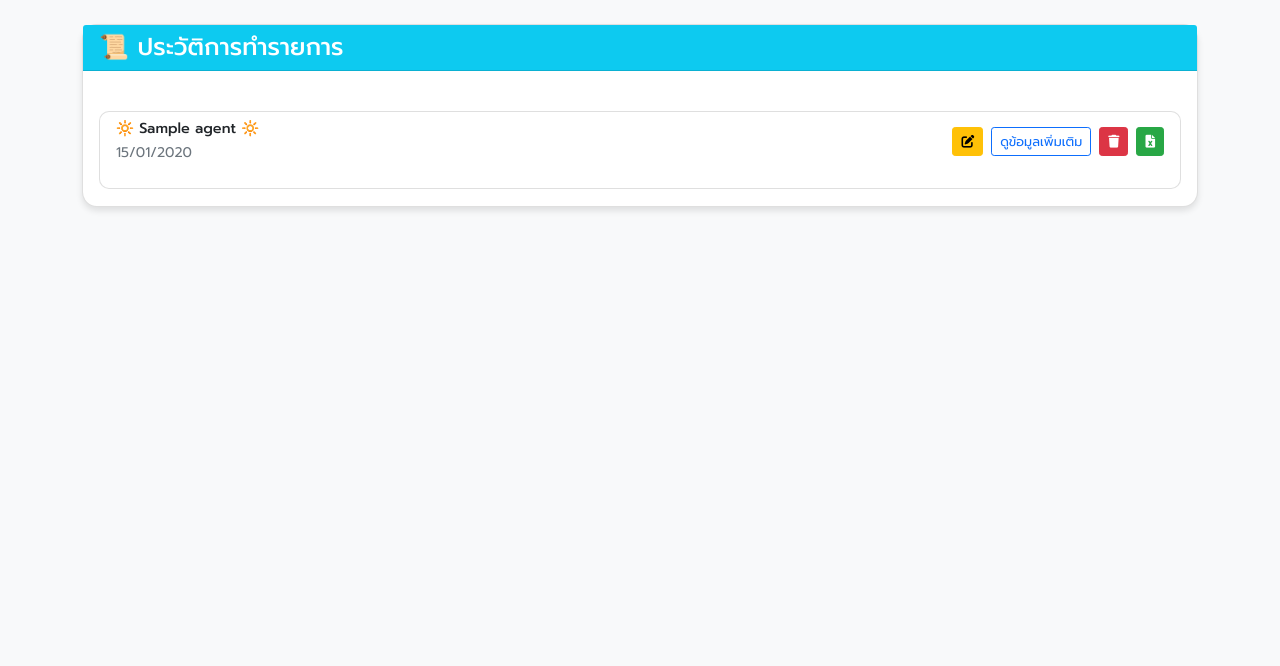
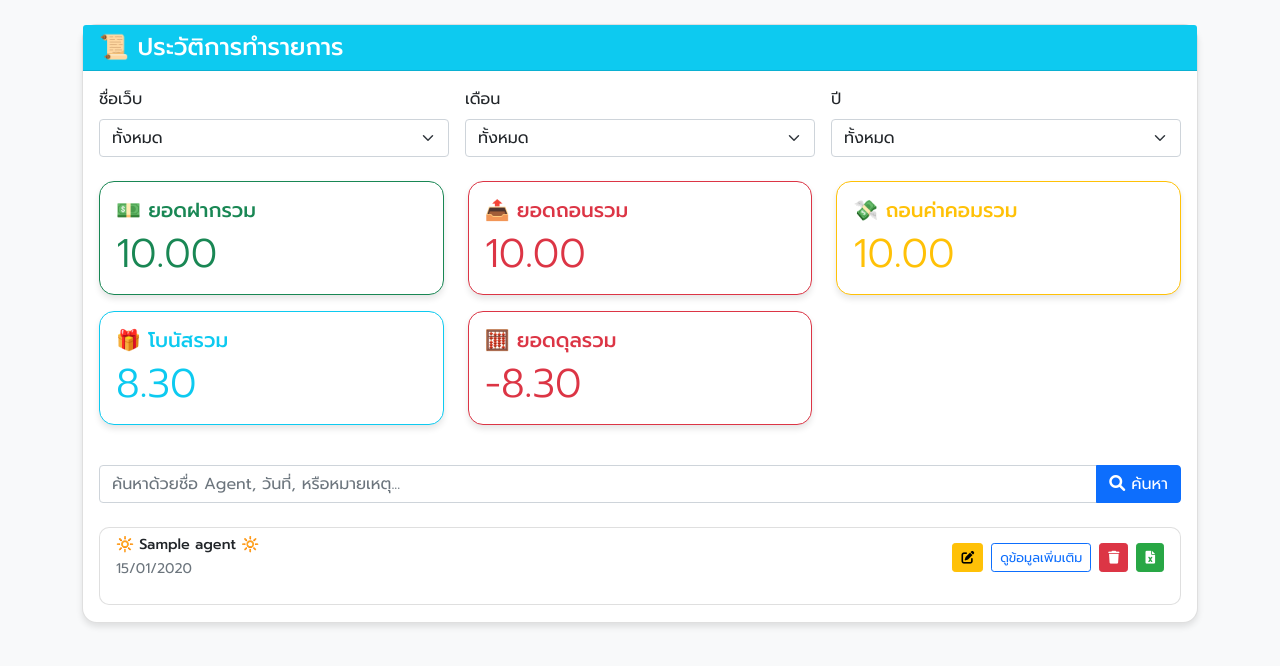
Before and after one commit to RTStudioxDev/my-flask-app, a Flask app: page /history in a window 1280 px wide. Shown: the part 56-722 px from the top of the page. Run offline with Flask 3, Linux system fonts and the light colour scheme; a database or web service that is not in the repository returns one stand-in record (values such as "Sample title"); data that the repository does not hold is empty.

Commit message:
Update history

```diff
--- a/templates/history.html
+++ b/templates/history.html
@@ -8,8 +8,124 @@
     <div class="card-body">
         <!-- Filter Form -->
         <form class="mb-4" id="filterForm">
-            <!-- ส่วนฟอร์มกรองข้อมูลเหมือนเดิม -->
-        </form>
+          <div class="row g-3 align-items-end">
+              <div class="col-md-4">
+                  <label class="form-label">ชื่อเว็บ</label>
+                  <select class="form-select" name="agent">
+                      <option value="">ทั้งหมด</option>
+                      {% if unique_agents %}
+                          {% for agent in unique_agents|sort %}
+                          <option value="{{ agent }}"
+                                  {% if agent|string == selected_agent|string %}selected{% endif %}>
+                              {{ agent }}
+                          </option>
+                          {% endfor %}
+                      {% else %}
+                          <option disabled>ไม่มีข้อมูล Agent ในระบบ</option>
+                      {% endif %}
+                  </select>
+              </div>
+              <div class="col-md-4">
+                  <label class="form-label">เดือน</label>
+                  <select class="form-select" name="month">
+                      <option value="">ทั้งหมด</option>
+                      {% for my in months_years %}
+                      <option value="{{ my._id.month }}"
+                              {% if my._id.month|string == selected_month %}selected{% endif %}>
+                          {{ my._id.month }}
+                      </option>
+                      {% endfor %}
+                  </select>
+              </div>
+              <div class="col-md-4">
+                  <label class="form-label">ปี</label>
+                  <select class="form-select" name="year">
+                      <option value="">ทั้งหมด</option>
+                      {% for my in months_years %}
+                      <option value="{{ my._id.year }}"
+                              {% if my._id.year|string == selected_year %}selected{% endif %}>
+                          {{ my._id.year }}
+                      </option>
+                      {% endfor %}
+                  </select>
+              </div>
+          </div>
+      </form>
+
+      <!-- Summary Cards -->
+      <div class="row mb-4">
+        {% set total_deposit_all = transactions.items|map(attribute='deposit_amounts')|map('sum')|sum %}
+        {% set total_withdrawal_all = transactions.items|map(attribute='withdrawal_amounts')|map('sum')|sum %}
+        {% set total_bonus_all = transactions.items|sum(attribute='bonus') %}
+        {% set total_commission_all = transactions.items|sum(attribute='commission') %}
+        {% set bonus_after_tax = total_bonus_all * 0.83 %}  {# หัก 17% จากโบนัส #}
+        {% set total_balance_all = total_deposit_all - (total_withdrawal_all + bonus_after_tax) %}
+          <div class="col-md-4 mb-3">
+              <div class="card border-success h-100">
+                  <div class="card-body">
+                      <h5 class="card-title text-success">💵 ยอดฝากรวม</h5>
+                      <p class="card-text display-6 text-success">
+                        {{ total_deposit_all|number_format(2) }}
+                      </p>
+                  </div>
+              </div>
+          </div>
+          <div class="col-md-4 mb-3">
+              <div class="card border-danger h-100">
+                  <div class="card-body">
+                      <h5 class="card-title text-danger">📤 ยอดถอนรวม</h5>
+                      <p class="card-text display-6 text-danger">
+                        {{ total_withdrawal_all|number_format(2) }}
+                      </p>
+                  </div>
+              </div>
+          </div>
+          <div class="col-md-4 mb-3">
+              <div class="card border-warning h-100">
+                  <div class="card-body">
+                      <h5 class="card-title text-warning">💸 ถอนค่าคอมรวม</h5>
+                      <p class="card-text display-6 text-warning">
+                        {{ total_commission_all|number_format(2) }}
+                      </p>
+                  </div>
+              </div>
+          </div>
+          <div class="col-md-4 mb-3">
+              <div class="card border-info h-100">
+                  <div class="card-body">
+                      <h5 class="card-title text-info">🎁 โบนัสรวม</h5>
+                      <p class="card-text display-6 text-info">
+                        {{ bonus_after_tax|number_format(2) }}
+                      </p>
+                  </div>
+              </div>
+          </div>
+          <div class="col-md-4 mb-3">
+              <div class="card {{ 'border-success' if balance >= 0 else 'border-danger' }} h-100">
+                  <div class="card-body">
+                      <h5 class="card-title {{ 'text-success' if balance >= 0 else 'text-danger' }}">
+                        🧮 ยอดดุลรวม
+                      </h5>
+                      <p class="card-text display-6 {{ 'text-success' if balance >= 0 else 'text-danger' }}">
+                        {{ total_balance_all|number_format(2) }}
+                      </p>
+                  </div>
+              </div>
+          </div>
+      </div>
+      <!-- Search Form -->
+      <form class="mb-4">
+          <div class="input-group">
+              <input type="text"
+                     class="form-control"
+                     placeholder="ค้นหาด้วยชื่อ Agent, วันที่, หรือหมายเหตุ..."
+                     name="q"
+                     value="{{ request.args.get('q', '') }}">
+              <button class="btn btn-primary" type="submit">
+                  <i class="fas fa-search"></i> ค้นหา
+              </button>
+          </div>
+      </form>
 
         <!-- Transactions List -->
         <div class="list-group">
@@ -88,7 +204,7 @@
 "🔺Total USDT ชนะ/แพ้ : " ~ transaction.profit_usdt|number_format(2) ~ " บาท" ~
 display_accounts(deposit_accounts, deposit_amounts, total_deposit, 'deposit')~
 display_accounts(withdrawal_accounts, withdrawal_amounts, total_withdrawal, 'withdrawal')~
-"▫️ฝากมือ: " ~ mobile_deposit|number_format(2) ~ " บาท\n" ~
+"▫️ฝากมือ: " ~ mobile_deposit|number_format(2) ~ " บาท\n\n" ~
 "▫️รายการถอน ที่อนุมัติโดยแอดมิน: " ~ total_withdrawal|number_format(2) ~ " บาท\n\n" ~
 "▫️ถอนค่าคอม: " ~ commission|number_format(2) ~ " บาท\n\n" ~
 "▫️โบนัส: " ~ bonus|number_format(2) ~ " บาท\n" ~
```
